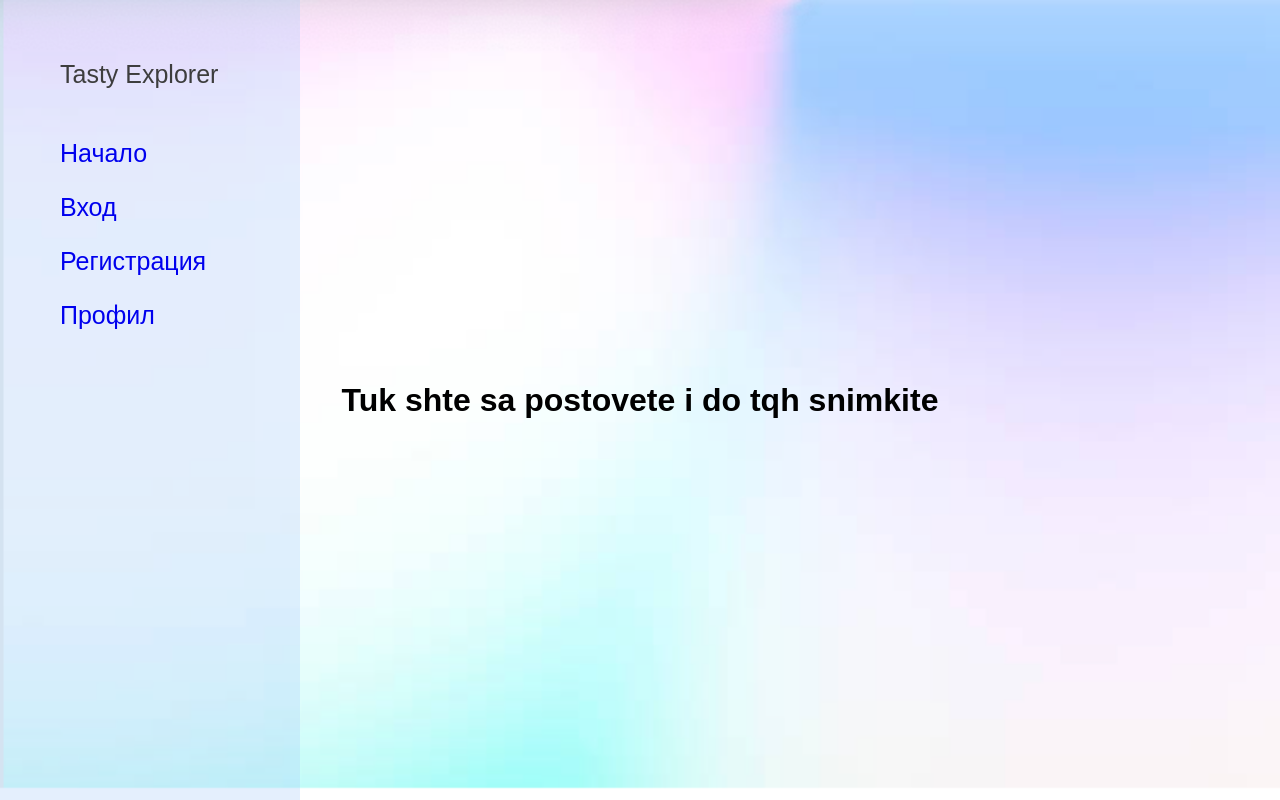
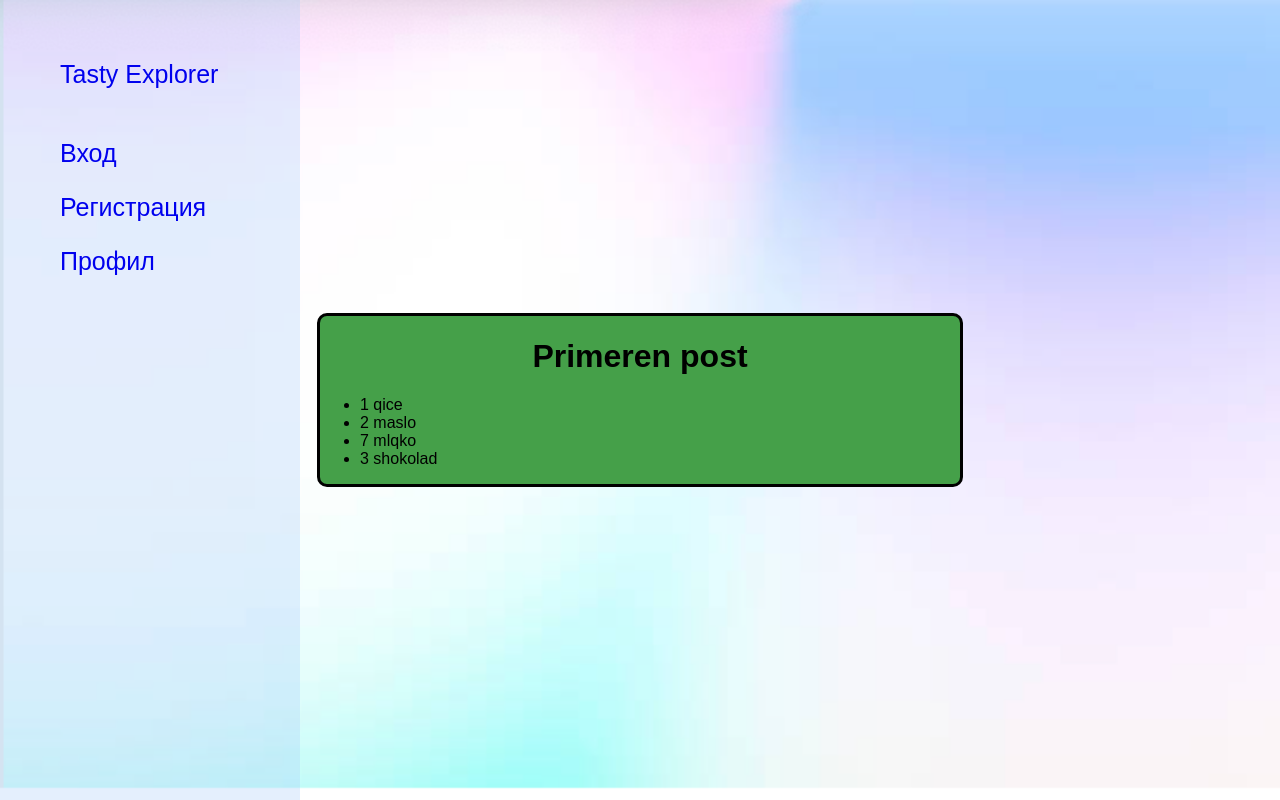
Before and after one commit to EmilianaAP/recipes-blog, a plain HTML site: page main-page.html in a window 1280 px wide. Drawn offline with Linux system fonts and the light colour scheme.

Commit message:
More changes on main

```diff
--- a/css/style.css
+++ b/css/style.css
@@ -84,3 +84,12 @@ button {
 button:hover {
     background-color: #45a049;
 }
+
+#post {
+    height: auto;
+    width: 50%;
+    background-color: #45a049;
+    border-style: solid;
+    border-color: #000;
+    border-radius: 10px;
+}
--- a/main-page.html
+++ b/main-page.html
@@ -8,14 +8,22 @@
     <body>
         <!-- Navigaciq -->
         <div id="navigation">
-                <p style="margin-left: 60px; margin-bottom: 50px; margin-top: 60px;">Tasty Explorer</p>
-                <p style="margin-left: 60px;"><a href="#">Начало</a></p>
-                <p style="margin-left: 60px;"><a href="./login-page.html">Вход</a></p>
-                <p style="margin-left: 60px;"><a href="./register-page.html">Регистрация</a></p>
-                <p style="margin-left: 60px;"><a href="./profile-page.html">Профил</a></p>
+            <p style="margin-left: 60px; margin-bottom: 50px; margin-top: 60px;"><a href="#">Tasty Explorer</a></p>
+            <p style="margin-left: 60px;"><a href="./login-page.html">Вход</a></p>
+            <p style="margin-left: 60px;"><a href="./register-page.html">Регистрация</a></p>
+            <p style="margin-left: 60px;"><a href="./profile-page.html">Профил</a></p>
         </div>
 
-        <h1>Tuk shte sa postovete i do tqh snimkite</h1>
+        <div id="post">
+            <h1 style="text-align: center;">Primeren post</h1>
+            <ul>
+                <li>1 qice</li>
+                <li>2 maslo</li>
+                <li>7 mlqko</li>
+                <li>3 shokolad</li>
+            </ul>
+        </div>
+
 
         <main>
             <!-- Списък с рецепти (показва се само ако потребителят е логнат) -->
```
